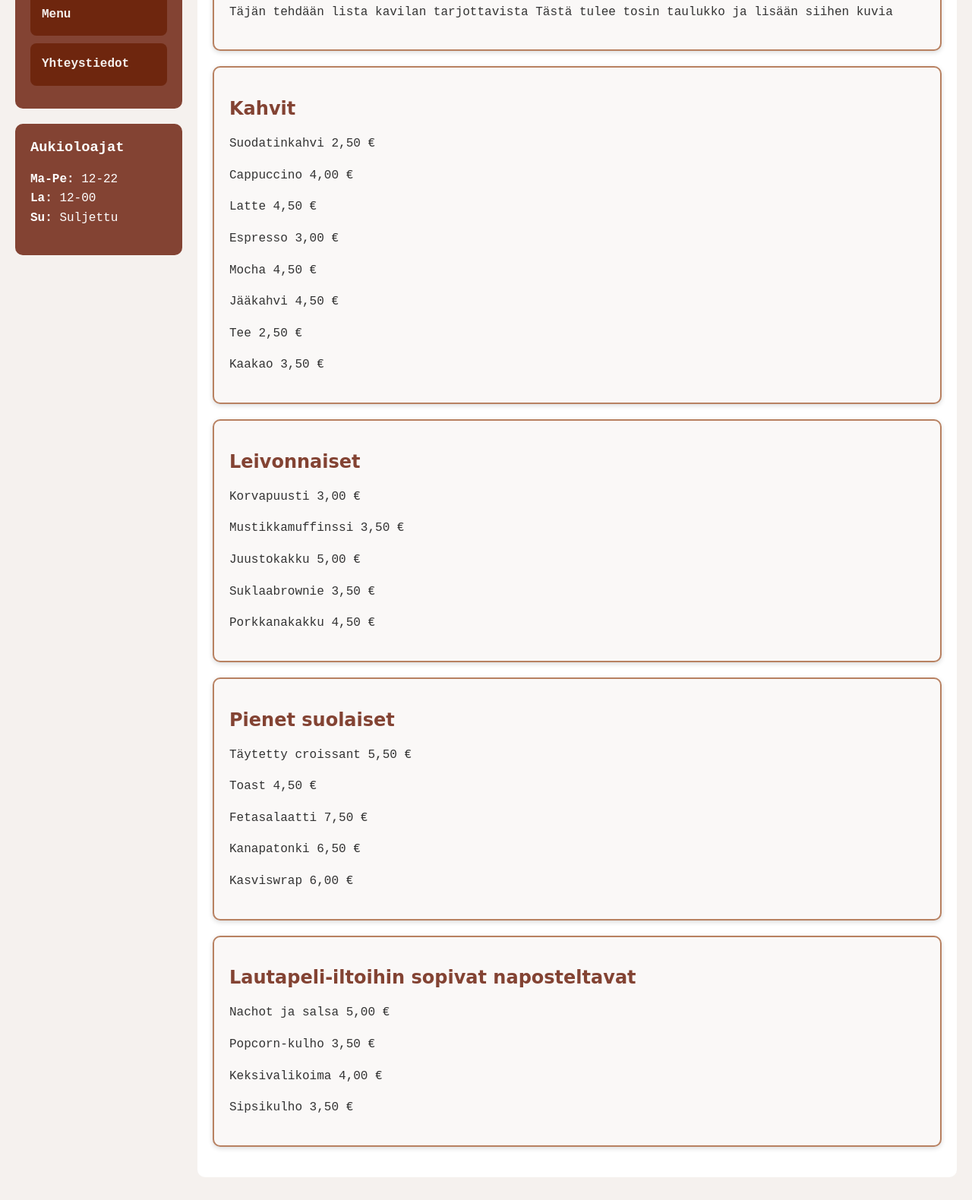
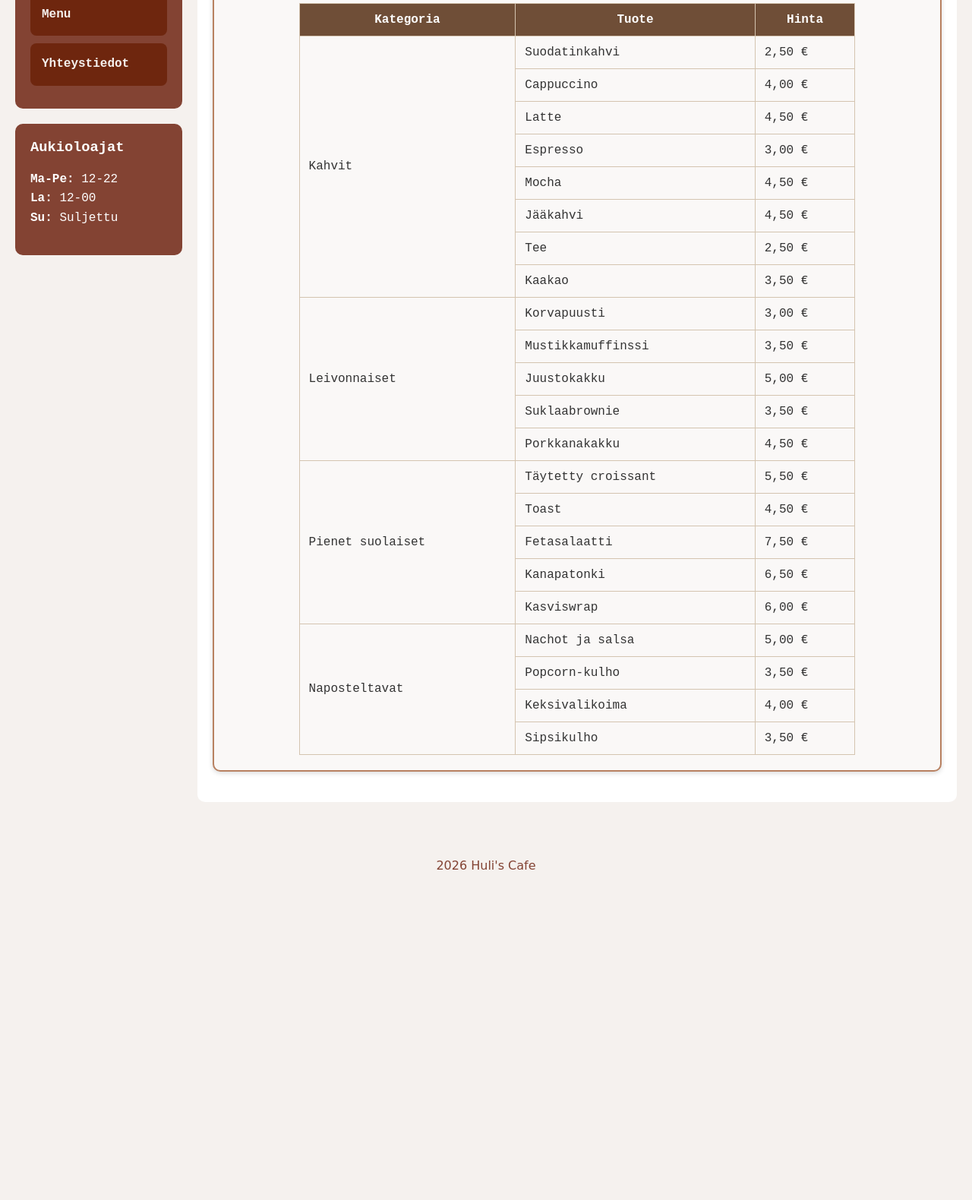
Before and after one commit to EKaskilahti/Web_perusteet_Kaskilahti, a plain HTML site: page menu.html in a window 1280 px wide. Shown: the part 476-2056 px from the top of the page at 76% size. After the commit the page ends 1659 px from the top, so only its background shows below. Drawn offline with Linux system fonts and the light colour scheme.

Commit message:
Lisätty taulukko ja lomakkeen pohja

```diff
--- a/css/tyylit.css
+++ b/css/tyylit.css
@@ -29,6 +29,7 @@ header {
     object-fit: cover;
     display: block;
 }
+
 .bannerialue {
     position: relative;
 }
@@ -63,6 +64,7 @@ header {
     gap: 20px;
     padding: 20px;
 }
+
 .sivupalkki {
     display: flex;
     flex-direction: column;
@@ -106,6 +108,7 @@ nav,
     border-radius: 10px;
     border-top: 2px solid rgba(255, 255, 255, 0.3);
 }
+
 .aukioloajat {
     margin-top: 0;
     border-top: none;
@@ -164,6 +167,65 @@ li {
     gap: 20px;
 }
 
+.menu-otsikko {
+    text-align: center;
+}
+
+.menu-taulukko {
+    width: 80%;
+    margin: 0 auto;
+    border-collapse: collapse;
+}
+
+.menu-taulukko th {
+    background-color: #6f4e37;
+    color: white;
+}
+
+.menu-taulukko th,
+.menu-taulukko td {
+    border: 1px solid #d4c4b0;
+    padding: 12px;
+}
+
+.menu-taulukko tr:hover {
+    background-color: #f2e8dc;
+}
+
+.varaus {
+    width: 400px;
+    margin: 30px auto;
+}
+
+.varaus form {
+    display: flex;
+    flex-direction: column;
+}
+
+.varaus label {
+    margin-top: 10px;
+}
+
+.varaus input,
+.varaus select,
+.varaus textarea {
+    padding: 8px;
+    margin-top: 5px;
+}
+
+.varaus button {
+    margin-top: 15px;
+    padding: 10px;
+    background-color: #6f4e37;
+    color: white;
+    border: none;
+    cursor: pointer;
+}
+
+.varaus button:hover {
+    background-color: #5a3d2b;
+}
+
 footer {
     text-align: center;
     color: #834333;
@@ -171,6 +233,7 @@ footer {
     padding: 15px;
     margin-top: 20px;
 }
+
 .kuvagalleria {
     display: grid;
     grid-template-columns: repeat(auto-fit, minmax(200px, 1fr));
@@ -191,8 +254,14 @@ footer {
         grid-template-columns: 1fr;
     }
 
-    .banner {
+    .banner,
+    .banner-video {
         height: 250px;
+    }
+
+    .banneriteksti {
+        width: 80%;
+        padding: 10px;
     }
 
     .banneriteksti h1 {
@@ -203,4 +272,20 @@ footer {
         font-size: 16px;
     }
 
+    .menu-taulukko {
+        width: 100%;
+        font-size: 14px;
+    }
+
+    .varaus {
+        width: 90%;
+    }
+
+    nav {
+        text-align: center;
+    }
+
+    .kuvagalleria {
+        grid-template-columns: 1fr;
+    }
 }
--- a/menu.html
+++ b/menu.html
@@ -47,48 +47,62 @@
 
     <main>
         <section>
+            <div class="menu-otsikko">
             <h1>Menu</h1>
+            </div>
 
-            <p>Täjän tehdään lista kavilan tarjottavista Tästä tulee tosin taulukko ja lisään siihen kuvia</p>
+            <table class="menu-taulukko">
+                <tr>
+                    <th>Kategoria</th>
+                    <th>Tuote</th>
+                    <th>Hinta</th>
+                </tr>
+
+                <tr>
+                    <td rowspan="8">Kahvit</td>
+                    <td>Suodatinkahvi</td>
+                    <td>2,50 €</td>
+                </tr>
+                <tr><td>Cappuccino</td><td>4,00 €</td></tr>
+                <tr><td>Latte</td><td>4,50 €</td></tr>
+                <tr><td>Espresso</td><td>3,00 €</td></tr>
+                <tr><td>Mocha</td><td>4,50 €</td></tr>
+                <tr><td>Jääkahvi</td><td>4,50 €</td></tr>
+                <tr><td>Tee</td><td>2,50 €</td></tr>
+                <tr><td>Kaakao</td><td>3,50 €</td></tr>
+
+                <tr>
+                    <td rowspan="5">Leivonnaiset</td>
+                    <td>Korvapuusti</td>
+                    <td>3,00 €</td>
+                </tr>
+                <tr><td>Mustikkamuffinssi</td><td>3,50 €</td></tr>
+                <tr><td>Juustokakku</td><td>5,00 €</td></tr>
+                <tr><td>Suklaabrownie</td><td>3,50 €</td></tr>
+                <tr><td>Porkkanakakku</td><td>4,50 €</td></tr>
+
+                <tr>
+                    <td rowspan="5">Pienet suolaiset</td>
+                    <td>Täytetty croissant</td>
+                    <td>5,50 €</td>
+                </tr>
+                <tr><td>Toast</td><td>4,50 €</td></tr>
+                <tr><td>Fetasalaatti</td><td>7,50 €</td></tr>
+                <tr><td>Kanapatonki</td><td>6,50 €</td></tr>
+                <tr><td>Kasviswrap</td><td>6,00 €</td></tr>
+
+                <tr>
+                    <td rowspan="4">Naposteltavat</td>
+                    <td>Nachot ja salsa</td>
+                    <td>5,00 €</td>
+                </tr>
+                <tr><td>Popcorn-kulho</td><td>3,50 €</td></tr>
+                <tr><td>Keksivalikoima</td><td>4,00 €</td></tr>
+                <tr><td>Sipsikulho</td><td>3,50 €</td></tr>
+            </table>
         </section>
 
-        <section>
-            <h2>Kahvit</h2>
-            <p>Suodatinkahvi 2,50 €</p>
-            <p>Cappuccino 4,00 €</p>
-            <p>Latte 4,50 €</p>
-            <p>Espresso 3,00 €</p>
-            <p>Mocha 4,50 €</p>
-            <p>Jääkahvi 4,50 €</p>
-            <p>Tee 2,50 €</p>
-            <p>Kaakao 3,50 €</p>
-        </section>
 
-        <section>
-            <h2>Leivonnaiset</h2>
-            <p>Korvapuusti 3,00 €</p>
-            <p>Mustikkamuffinssi 3,50 €</p>
-            <p>Juustokakku 5,00 €</p>
-            <p>Suklaabrownie 3,50 €</p>
-            <p>Porkkanakakku 4,50 €</p>
-        </section>
-
-        <section>
-            <h2>Pienet suolaiset</h2>
-            <p>Täytetty croissant 5,50 €</p>
-            <p>Toast 4,50 €</p>
-            <p>Fetasalaatti 7,50 €</p>
-            <p>Kanapatonki 6,50 €</p>
-            <p>Kasviswrap 6,00 €</p>
-        </section>
-
-        <section>
-            <h2>Lautapeli-iltoihin sopivat naposteltavat</h2>
-            <p>Nachot ja salsa 5,00 €</p>
-            <p>Popcorn-kulho 3,50 €</p>
-            <p>Keksivalikoima 4,00 €</p>
-            <p>Sipsikulho 3,50 €</p>
-        </section>
     </main>
 
 </div>
```
Also changed, not shown: yhteystiedot.html (+34 -1 lines).
